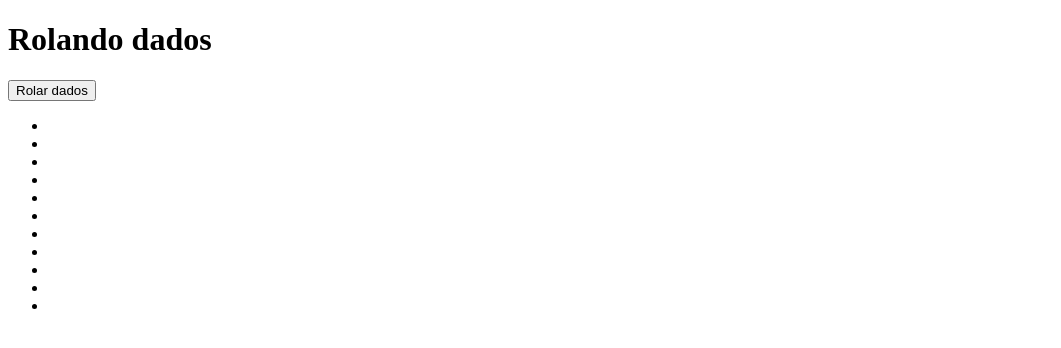
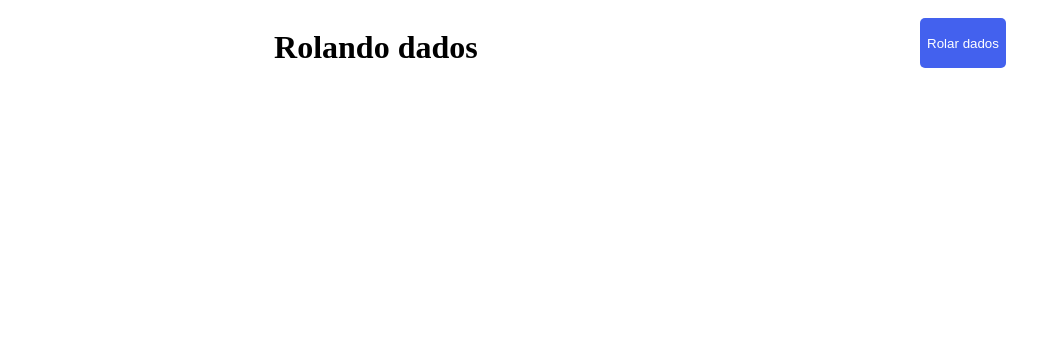
Before and after one commit to Kenzie-Academy-Brasil-Developers/entrega-rolando-dados-sprint-3-JulioMarodin, a plain HTML site: page index.html in a window 1280 px wide. Shown: the whole page, without its empty margins (0-1061 px from the left). Drawn offline with Linux system fonts and the light colour scheme.

Commit message:
finalizado

```diff
--- a/index.html
+++ b/index.html
@@ -9,9 +9,11 @@
 </head>
 
 <body>
-    <h1>Rolando dados</h1>
 
-    <button id="diceRoll">Rolar dados</button>
+    <div class="button">
+        <h1>Rolando dados</h1>
+        <button id="diceRoll">Rolar dados</button>
+    </div>
     <div class="resultado"></div>
 
     <ul>
--- a/script.js
+++ b/script.js
@@ -37,8 +37,8 @@ dice.addEventListener('click', () => {
     for(let i = 0; i < lista.length; i++) {
         // template string
         lista[i].innerText = `${diceRollArray[i][0]} : ${diceRollArray[i][1]}`;
-        lista[i].style.width = diceRollArray[i][1] + 40 + "px";
-        // lista[i].style.width = "50px"
+        lista[i].style.height = diceRollArray[i][1] + 40 + "px";
+        lista[i].style.width = "50px"
         lista[i].style.border = "1px solid #000";
         lista[i].style.backgroundColor = "blue";
     }
--- a/style.css
+++ b/style.css
@@ -0,0 +1,36 @@
+h1 {
+    text-align: center;
+}
+
+#diceRoll {
+    border-radius: 5px;
+    background-color: #4361ee;
+    color: #fff;
+    border: 1px solid transparent;
+    margin-left: 35%;
+}
+
+ul {
+    display: flex;
+    list-style-type: none;
+    padding-left: 0;
+    color: #fff;
+    align-items: flex-end
+}
+
+@media only screen and (min-width: 800px) {
+    .button {
+        display: flex;
+        justify-content: center;
+    }
+
+    #diceRoll {
+        margin-top: 10px;
+        height: 50px;
+    }
+
+    ul {
+        display: flex;
+        justify-content: center;
+    }
+}
```
